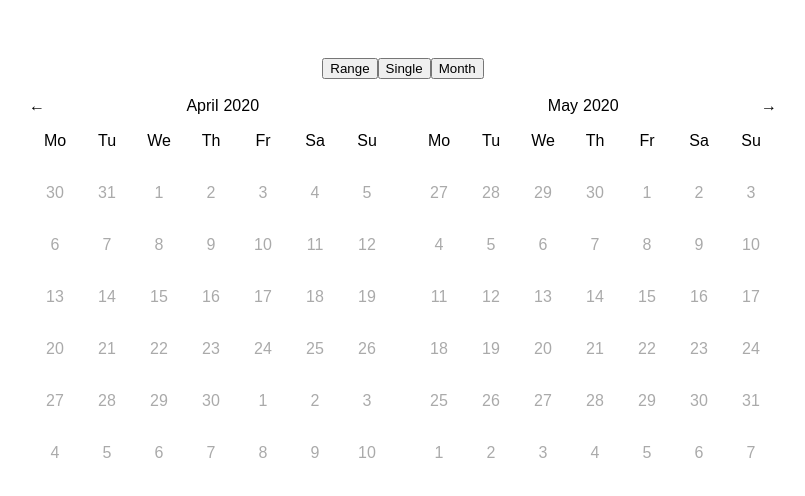
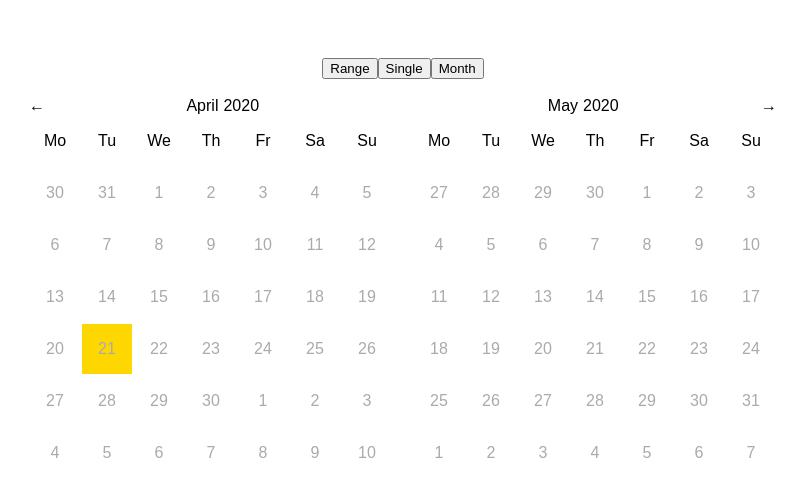
Before and after one commit to romanran/vue-simple-calendar, a Vue app: page / in a window 1280 px wide. Shown: the top 496 px of the page, without its empty margins (237-1042 px from the left). Built offline with nearby package versions, Linux system fonts and the light colour scheme.

Commit message:
Fix end and start date selection

```diff
--- a/package.json
+++ b/package.json
@@ -1,6 +1,6 @@
 {
   "name": "@romanran/vue-simple-calendar",
-  "version": "1.2.1",
+  "version": "1.2.2",
   "private": false,
   "main": "dist/vue-simple-calendar.umd.min.js",
   "license": "MIT",
--- a/src/components/calendar.vue
+++ b/src/components/calendar.vue
@@ -150,7 +150,7 @@ export default {
 			if (this.type === 'single') {
 				selected = day.isInMonth && isSameDay(day.date, firstDate)
 			} else {
-				selected = day.isInMonth && (day.start || day.end)
+				selected = day.isInMonth && (start || end)
 			}
 			return { start, end, selected, between }
 		},
```
Also changed, not shown: 3 other files (tests, documents, lock files or other folders).
